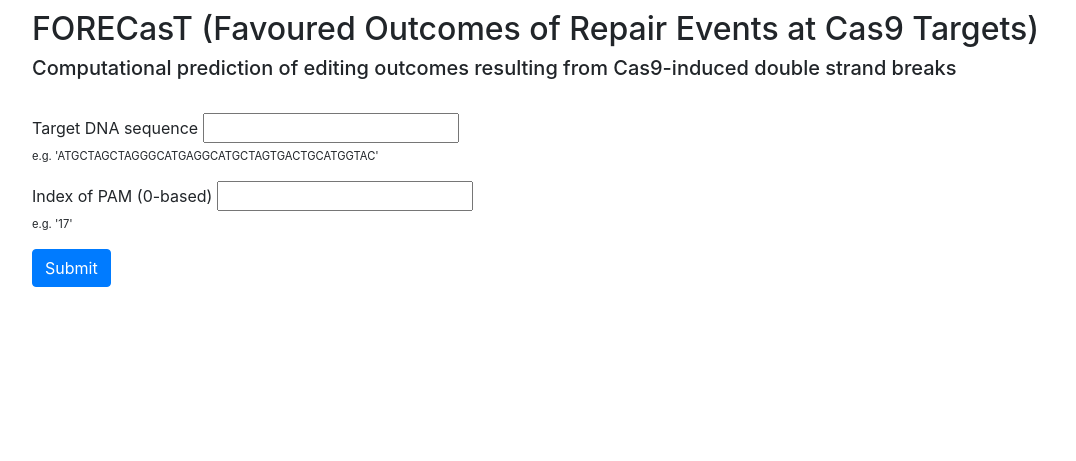
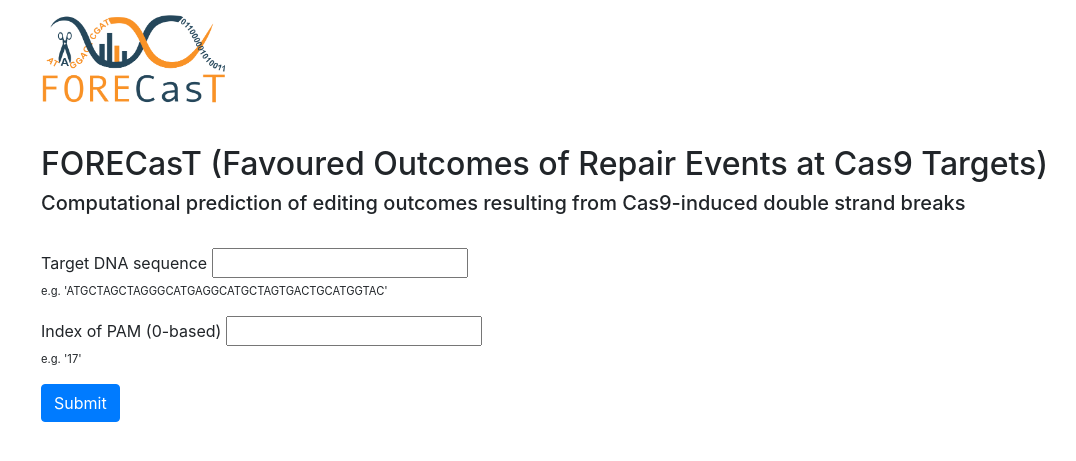
Before and after one commit to cellgeni/FORECasT, a Flask app: page /FORECasT in a window 1280 px wide. Shown: the top 461 px of the page, without its empty margins (48-1124 px from the left). Run offline with Flask 2, Linux system fonts and the light colour scheme; some libraries are stand-ins or nearby versions.

Commit message:
Add logo & proxy get_profile request server-side

```diff
--- a/app/main.py
+++ b/app/main.py
@@ -71,9 +71,22 @@ def plot():
             else:
                 return render_template(template, plot="Error occurred", form=form)
         plot_html = plot_data.json().get("plot")
-        return render_template(template, plot=Markup(plot_html), form=form, model_host=MODEL_HOST)
-    return render_template(template, form=form, model_host=MODEL_HOST)
+        return render_template(template, plot=Markup(plot_html), form=form)
+    return render_template(template, form=form)
 
+
+@app.route('/profile', methods=["GET"])
+def get_profile():
+    """
+       request body: {"seq": "SEQUENCE", "pam_idx": "NUMBER"}
+       :return: {"plot": "plot data"}
+       :return: {"error": "error message"}
+       """
+    data = request.args or request.get_json()
+    seq = data.get("seq", "")
+    pam_idx = int(data.get("pam_idx", ""))
+    resp = requests.get(urljoin(MODEL_HOST, "api/profile"), params={"seq": seq, "pam_idx": pam_idx})
+    return (resp.text, resp.status_code, resp.headers.items())
 
 if __name__ == '__main__':
     app.run()
--- a/app/static/app.css
+++ b/app/static/app.css
@@ -21,3 +21,12 @@ g.mpld3-xaxis, g.mpld3-yaxis{
 #download-report{
     margin-left: 10px;
 }
+
+.logo{
+    width: 200px;
+    margin-bottom: 40px;
+}
+
+.content{
+    margin-left: 9px;
+}
--- a/app/static/app.js
+++ b/app/static/app.js
@@ -1,10 +1,12 @@
 $(document).ready(function () {
+    $(document.body).on("click", "#download-report", function () {
+                window.open("/profile"  + "?seq=" + $("#seq").val() + "&pam_idx=" + $("#pam_idx").val());
 
-    $(document.body).on("click", "#download-report", function () {
-        a = $("#download-report"); //or grab it by tagname etc
-        a.attr("href", a.attr("href") + "?seq=" + $("#seq").val() + "&pam_idx=" + $("#pam_idx").val());
-    });
+        });
+
+
 });
+
 
 
 $(document).ready(function () {
--- a/app/templates/plot.html
+++ b/app/templates/plot.html
@@ -1,7 +1,9 @@
 {% extends "base.html" %}
 {% block title %}FORECasT (Favoured Outcomes of Repair Events at Cas9 Targets){% endblock %}
 {% block content %}
-    <div class="container main-block" >
+    <div class="container main-block">
+        <img src="{{ url_for('static', filename='forecast_3.png') }}" class="logo" alt="Forecast">
+        <div class="content">
             <h2>FORECasT (Favoured Outcomes of Repair Events at Cas9 Targets)</h2>
             <h5>Computational prediction of editing outcomes resulting from Cas9-induced double strand breaks</h5>
             {% if form %}
@@ -14,12 +16,15 @@
                     <div class="form-group">
                         {{ form.pam_idx.label }} {{ form.pam_idx }}
                         <p class="example">e.g. '17'</p>
+{#                        <button type="submit" class="btn btn-primary" id="suggest-seq">Suggest an index</button>#}
+
                         {{ show_errors(form.pam_idx) }}
                     </div>
                     <button type="submit" class="btn btn-primary" id="submit-seq">Submit</button>
-             <a href="{{ model_host }}/api/profile" target="_blank" class="btn btn-success" hidden="True" id="download-report">Download</a>
+                    <button type="button" class="btn btn-success" hidden="True"
+                       id="download-report">Download</button>
                 </form>
-
+                </div>
             {% endif %}
 
         <div class="plot">
```
Also changed, not shown: app/static/forecast_3.png (added). Lines whose indentation alone changed are shown as unchanged.
